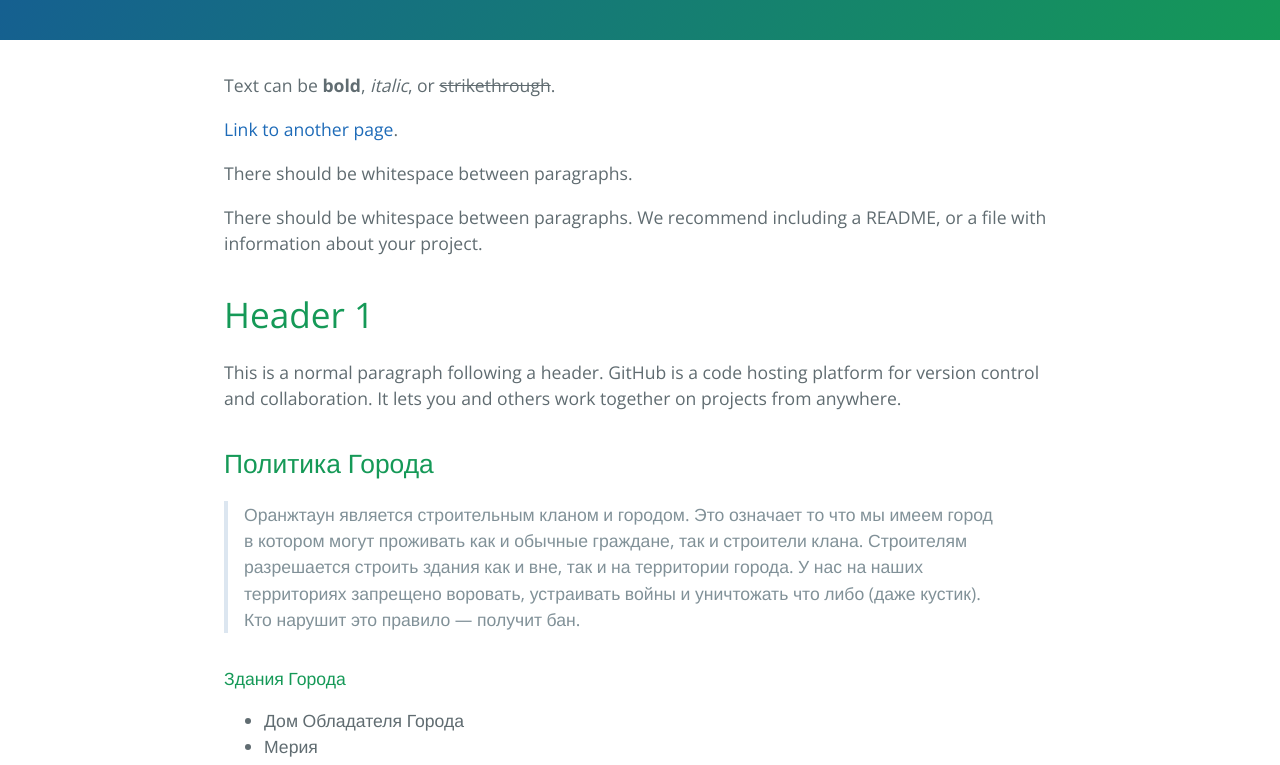
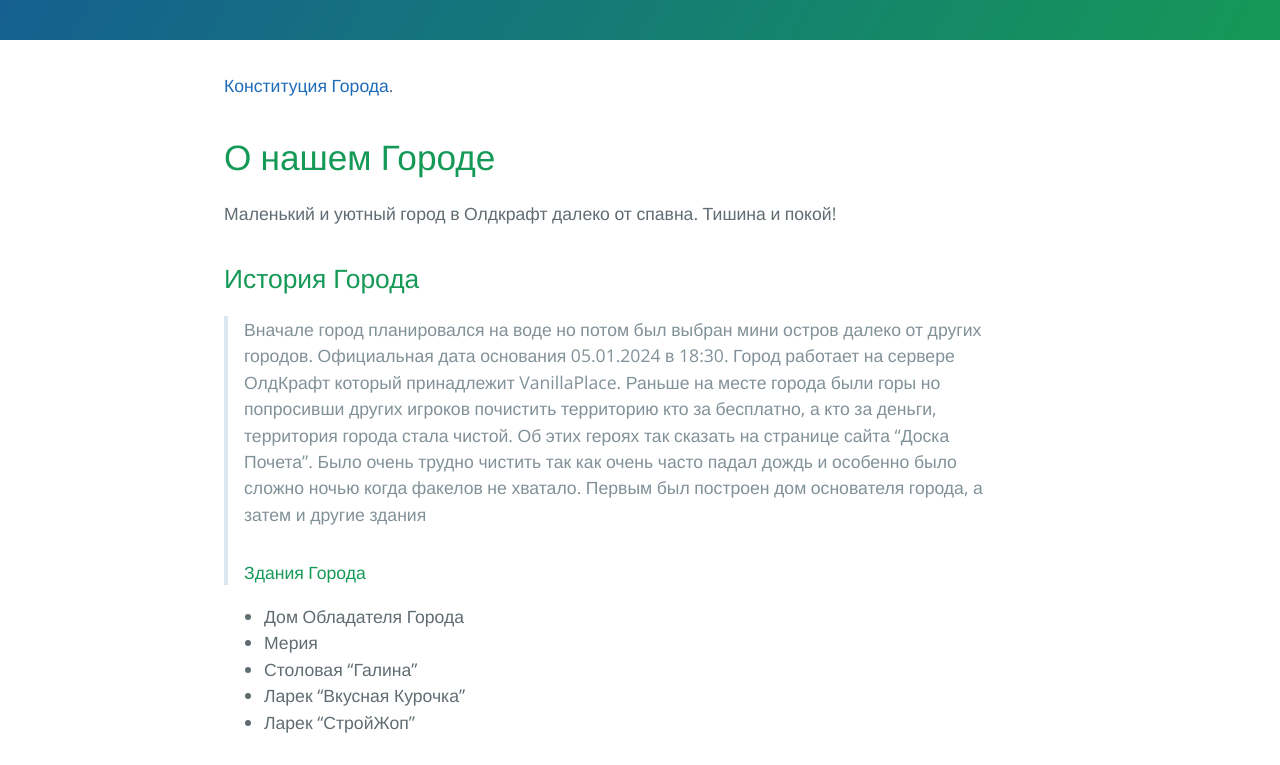
Before and after one commit to giviua/orangetown, a Jekyll site: the page built from index.md, in a window 1280 px wide and 1400 px high, scrolled down 343 px. Shown: the top 765 px of the window. Built offline with Jekyll 4.4.1, drawn with Linux system fonts in a browser that asks for light colours; some of the changed text lies outside the part shown.

Commit message:
Update index.md

````diff
--- a/index.md
+++ b/index.md
@@ -2,22 +2,25 @@
 layout: default
 ---
 
-Text can be **bold**, _italic_, or ~~strikethrough~~.
+[Конституция Города](./another-page.html).
 
-[Link to another page](./another-page.html).
+# О нашем Городе
 
-There should be whitespace between paragraphs.
+Маленький и уютный город в Олдкрафт далеко от спавна.
+Тишина и покой!
 
-There should be whitespace between paragraphs. We recommend including a README, or a file with information about your project.
+## История Города
 
-# Header 1
-
-This is a normal paragraph following a header. GitHub is a code hosting platform for version control and collaboration. It lets you and others work together on projects from anywhere.
-
-## Политика Города
-
-> Оранжтаун является строительным кланом и городом. Это означает то что мы имеем город в котором могут проживать как и обычные граждане, так и строители клана. Строителям разрешается строить здания как и вне, так и на территории города. У нас на наших территориях запрещено воровать, устраивать войны и уничтожать что либо (даже кустик). Кто нарушит это правило — получит бан.
-
+> Вначале город планировался на воде но потом был выбран мини
+остров далеко от других городов. Официальная дата основания
+05.01.2024 в 18:30. Город работает на сервере ОлдКрафт который
+принадлежит VanillaPlace. Раньше на месте города были горы но
+попросивши других игроков почистить территорию кто за
+бесплатно, а кто за деньги, территория города стала чистой. Об
+этих героях так сказать на странице сайта “Доска Почета”. Было
+очень трудно чистить так как очень часто падал дождь и особенно
+было сложно ночью когда факелов не хватало. Первым был
+построен дом основателя города, а затем и другие здания
 #### Здания Города
 
 *   Дом Обладателя Города
@@ -30,28 +33,9 @@ This is a normal paragraph following a header. GitHub is a code hosting platform
 
 ![Octocat](https://github.githubassets.com/images/icons/emoji/octocat.png)
 
-### Large image
 
-![Branching](https://guides.github.com/activities/hello-world/branching.png)
-
-
-### Definition lists can be used with HTML syntax.
-
-<dl>
-<dt>Name</dt>
-<dd>Godzilla</dd>
-<dt>Born</dt>
-<dd>1952</dd>
-<dt>Birthplace</dt>
-<dd>Japan</dd>
-<dt>Color</dt>
-<dd>Green</dd>
-</dl>
+### Small image
 
 ```
-Long, single-line code blocks should not wrap. They should horizontally scroll if they are too long. This line should be long enough to demonstrate this.
+Оранжтаун является строительным кланом и городом. Это означает то что мы имеем город в котором могут проживать как и обычные граждане, так и строители клана. Строителям разрешается строить здания как и вне, так и на территории города. У нас на наших территориях запрещено воровать, устраивать войны и уничтожать что либо (даже кустик). Кто нарушит это правило — получит бан.
 ```
-
-```
-The final element.
-```
````
